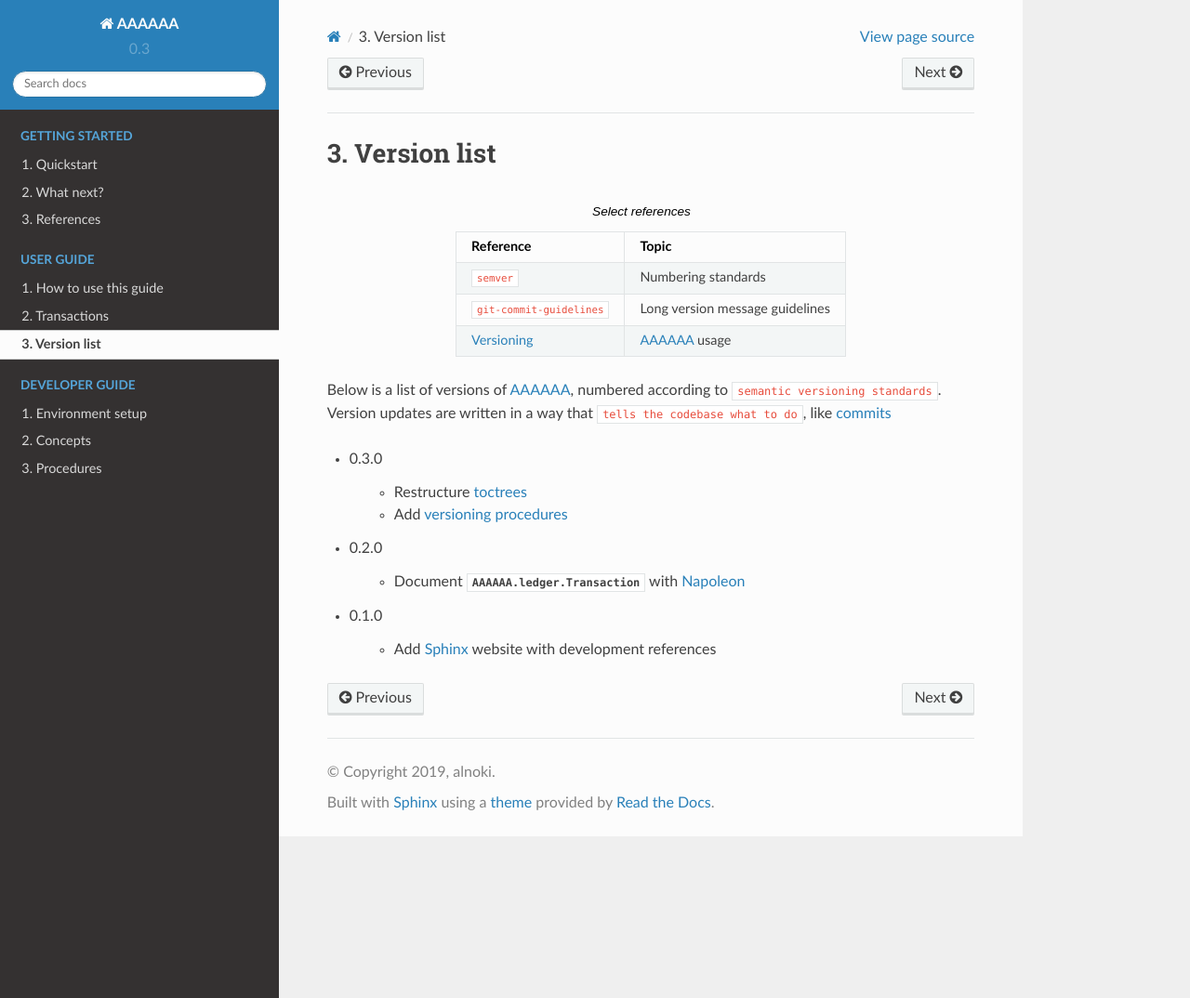
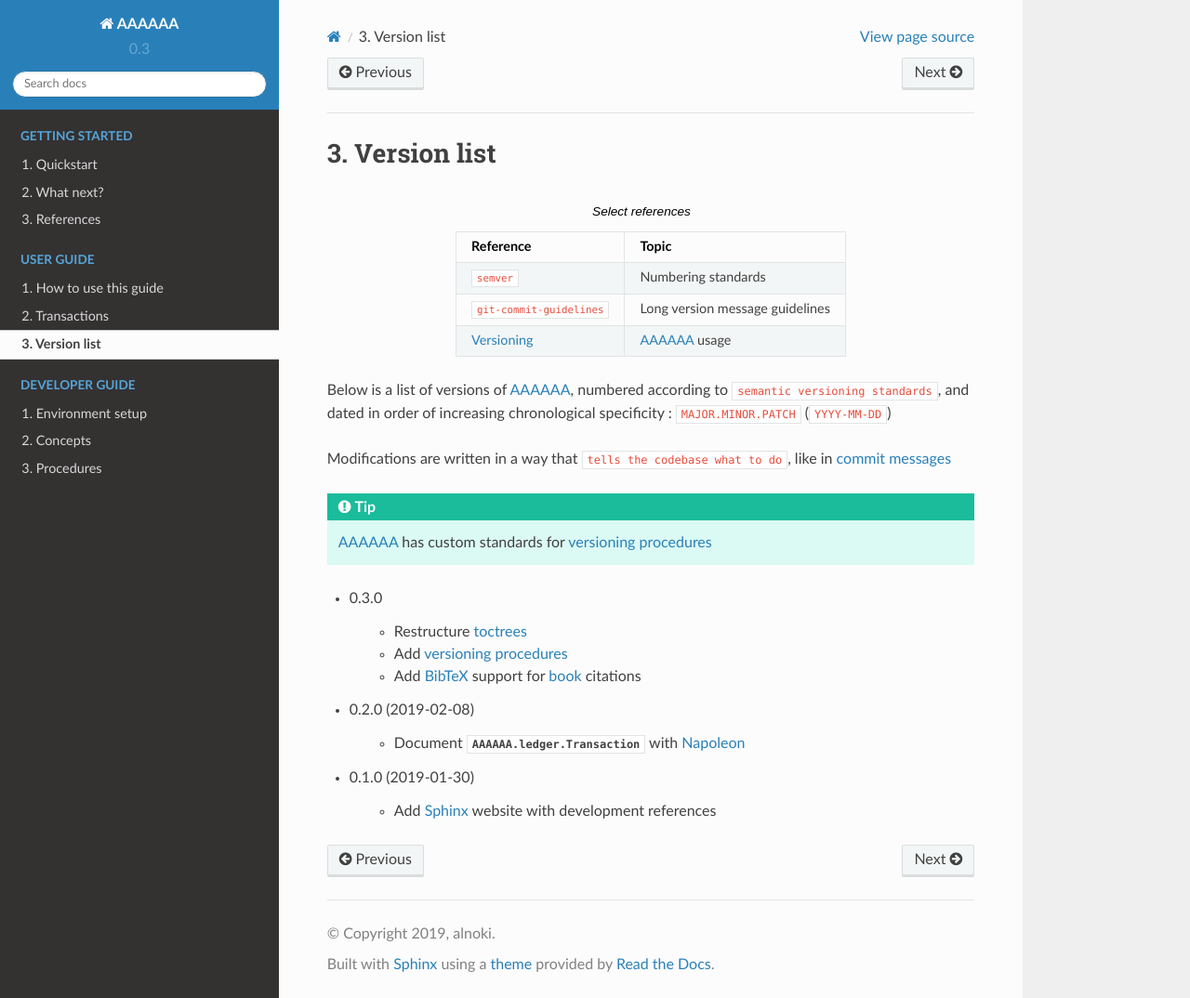
Before and after one commit to alnoki/AAAAAA, a Sphinx documentation site: the page built from doc/user-guide/version-list.rst, in a window 1280 px wide and 1074 px high. Shown: the whole window at 93% size. Built offline with Sphinx 7.4.7 and the Read the Docs theme 2.0.0, drawn with Linux system fonts in a browser that asks for light colours; cross-references to code outside the pages are shown as plain code.

Commit message:
Add tools and versioning explanations

```diff
--- a/doc/dev-guide/procedures/versioning.rst
+++ b/doc/dev-guide/procedures/versioning.rst
@@ -11,6 +11,8 @@
    :ref:`version-list`, :term:`AAAAAA` versions
    :xref:`semver`, Numbering standards
    :xref:`git-commit-guidelines`, Long version message guidelines
+   :ref:`tools-read-the-docs`, Automated :ref:`version <version-list>` support
+   :ref:`tools-git`, :ref:`Version <version-list>` identification
 
 .. contents:: Contents
    :local:
@@ -107,6 +109,7 @@
 #. Finalize any updates to the :ref:`version list <version-list>`
 #. :ref:`Isolate and proofread changes <writing-isolate-changes>` against the
    most recent :ref:`release <version-list>`
+#. Update the ``YYYY-MM-DD`` on the :ref:`version list <version-list>`
 #. :ref:`Commit but do not push <git-committing>`
 #. :ref:`Merge <git-merging>` the
    :ref:`development branch <versioning-start-new>` in to the
--- a/doc/user-guide/version-list.rst
+++ b/doc/user-guide/version-list.rst
@@ -14,19 +14,29 @@
    :ref:`versioning-procedures`, :term:`AAAAAA` usage
 
 Below is a list of versions of :term:`AAAAAA`, numbered according to
-:xref:`semantic versioning standards <semver>`. Version updates are written in
-a way that :xref:`tells the codebase what to do <commit-conventions>`, like
-:ref:`commits <git-committing>`
+:xref:`semantic versioning standards <semver>`, and dated in order of
+increasing chronological specificity : ``MAJOR.MINOR.PATCH`` (``YYYY-MM-DD``)
+
+Modifications are written in a way that
+:xref:`tells the codebase what to do <commit-conventions>`, like in
+:ref:`commit messages <git-committing>`
+
+.. tip::
+
+   :term:`AAAAAA` has custom standards for
+   :ref:`versioning procedures <versioning-procedures>`
 
 * 0.3.0
 
    * Restructure :ref:`toctrees <tools-sphinx>`
    * Add :ref:`versioning procedures <versioning-procedures>`
+   * Add :ref:`BibTeX <tools-bibtex>` support for
+     :ref:`book <references-books>` citations
 
-* 0.2.0
+* 0.2.0 (2019-02-08)
 
    * Document :py:class:`AAAAAA.ledger.Transaction` with :ref:`tools-napoleon`
 
-* 0.1.0
+* 0.1.0 (2019-01-30)
 
    * Add :ref:`tools-sphinx` website with development references
```
Also changed, not shown: TODO.md (+18 -14 lines), doc/dev-guide/concepts/tools.rst (+66 -25 lines), doc/getting-started/references/links.rst (+20 -13 lines).
